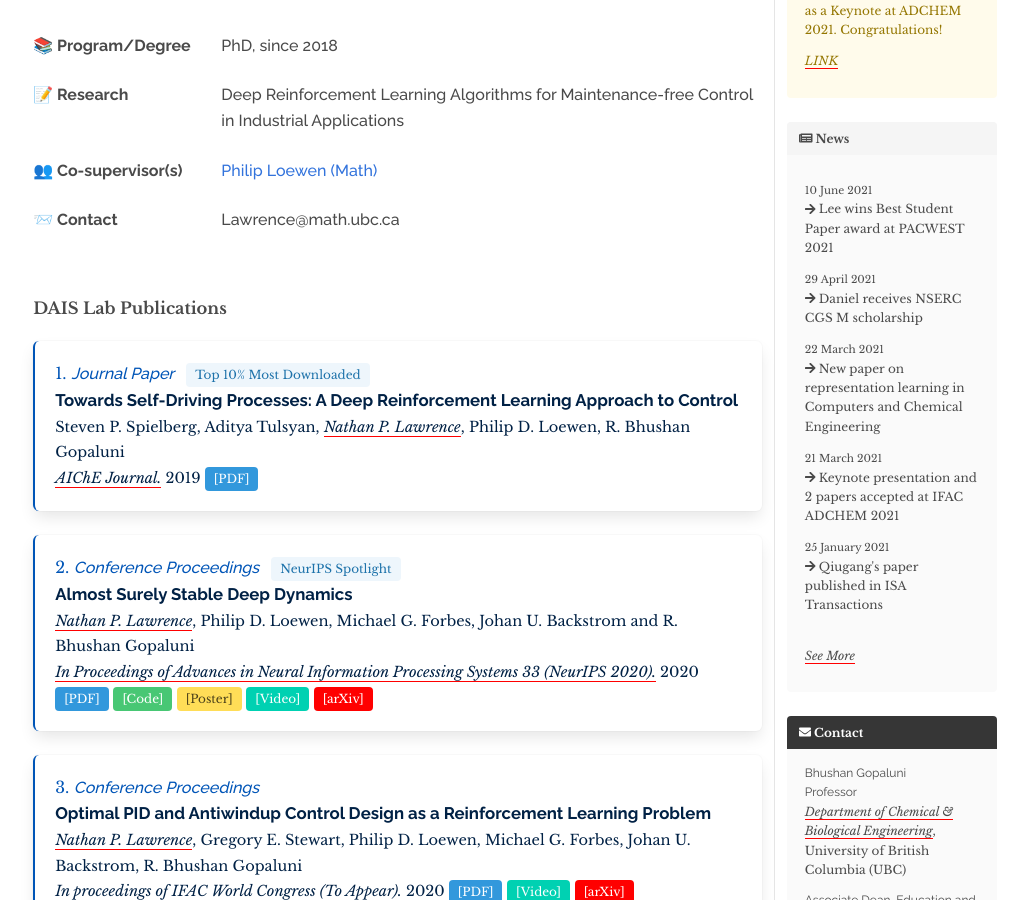
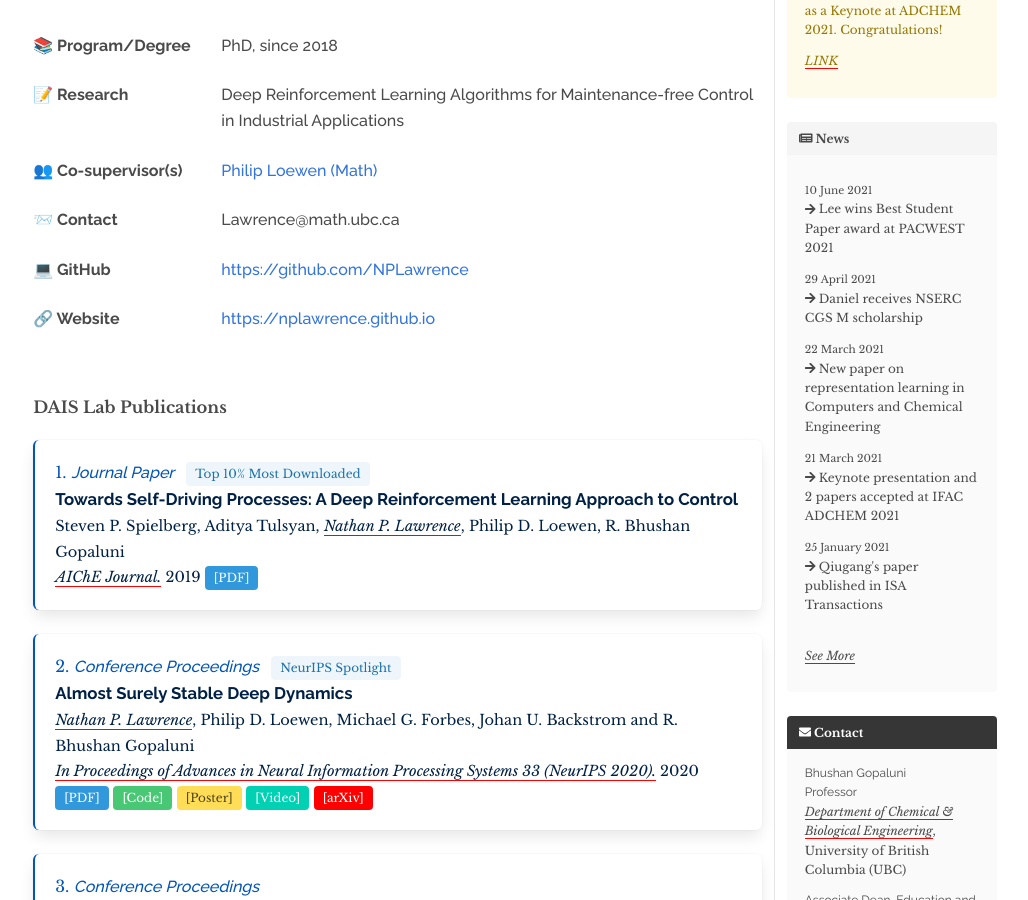
Before and after one commit to daisubc/daisubc.github.io, a Jekyll site: the page built from _profiles/Nathan Lawrence.md, in a window 1280 px wide and 900 px high, scrolled down 530 px. Shown: the whole window, without its empty margins (219-1247 px from the left). Built offline with Jekyll 4.4.1, drawn with Linux system fonts in a browser that asks for light colours; nearby versions of some CDN libraries; part of the change alters nothing that is shown.

Commit message:
Update Nathan Lawrence.md

```diff
--- a/_profiles/Nathan Lawrence.md
+++ b/_profiles/Nathan Lawrence.md
@@ -1,6 +1,8 @@
 ---
 layout: biography
 email: Lawrence@math.ubc.ca
+website: https://nplawrence.github.io
+github: https://github.com/NPLawrence
 project: Deep Reinforcement Learning Algorithms for Maintenance-free Control in Industrial Applications
 project_url: assets/pdf/nl021420.pdf
 img: nathan.jpg
```
